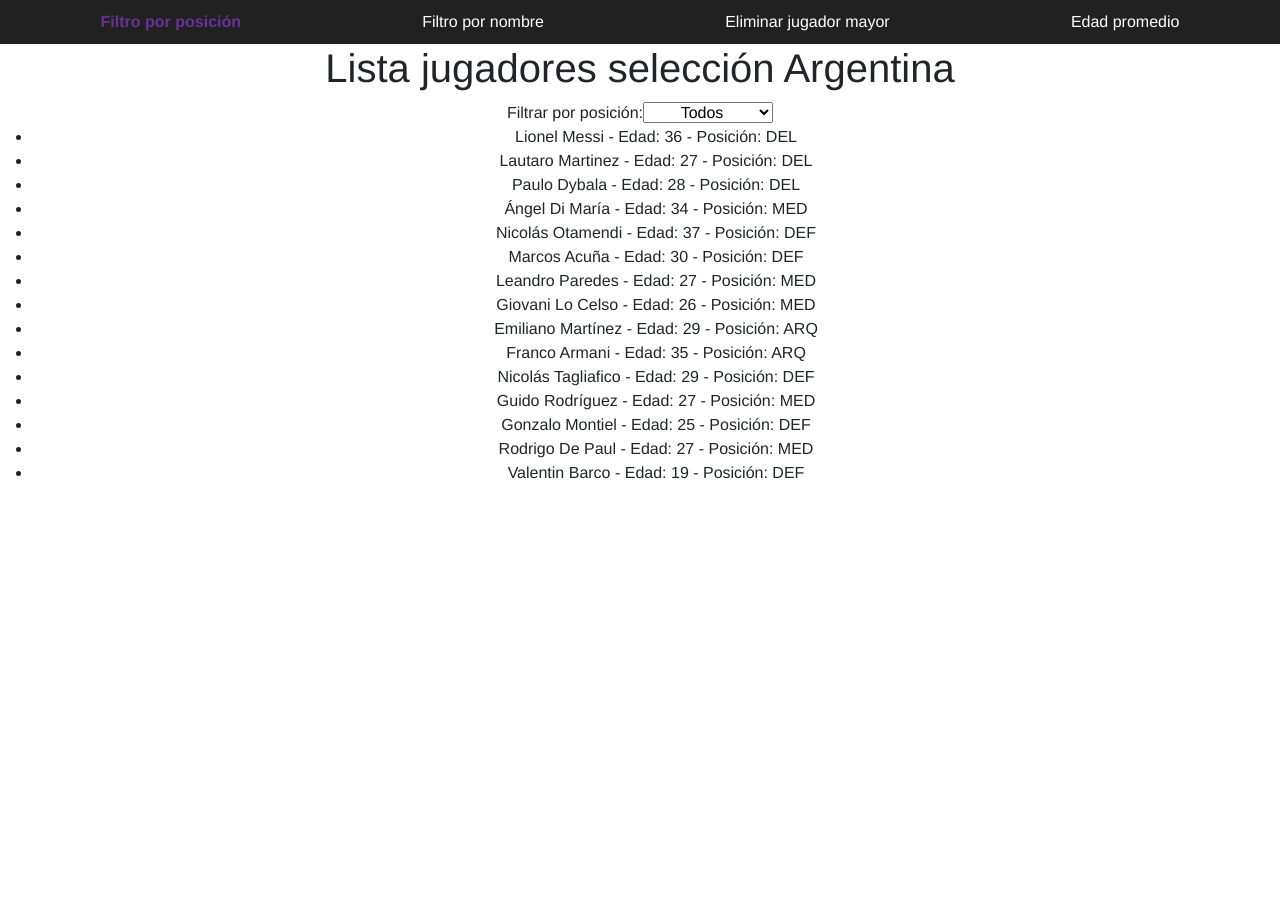
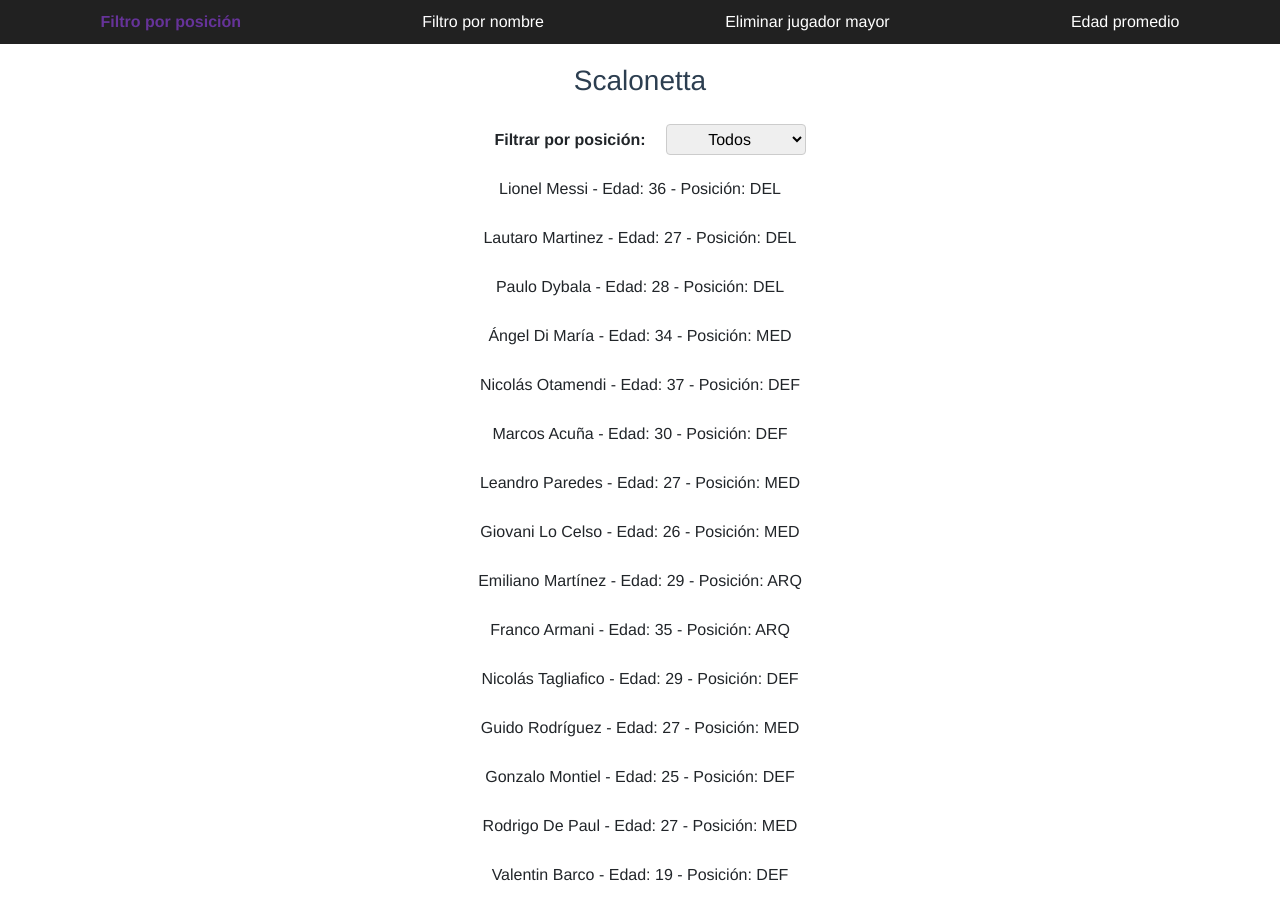
Before and after one commit to JenniArabel/angularExercises, an Angular app in the folder angular-exercises/: page / in a window 1280 px wide. Before the commit the page ends 800 px from the top, so only its background shows below. Built offline with nearby package versions, Linux system fonts and the light colour scheme.

Commit message:
Add styles to jugadores component

```diff
--- /dev/null
+++ b/angular-exercises/src/app/pages/jugadores/jugadores.component.css
@@ -0,0 +1,28 @@
+h2{
+  color: #2c3e50;
+  font-size: 28px;
+  margin: 20px 0;
+}
+
+label{
+  font-weight: bold;
+  margin: 10px 20px;
+}
+
+select{
+  padding: 5px;
+  font-size: 16px;
+  border-radius: 4px;
+  border: 1px solid #ccc;
+}
+
+ul{
+  list-style-type: none;
+  padding: 0;
+}
+
+li{
+  margin: 5px 0;
+  padding: 10px;
+  border-radius: 4px;
+}
--- a/angular-exercises/src/app/pages/jugadores/jugadores.component.html
+++ b/angular-exercises/src/app/pages/jugadores/jugadores.component.html
@@ -1,4 +1,4 @@
-<h1>Lista jugadores selección Argentina</h1>
+<h2> Scalonetta </h2>
 
 <label for="posicion">Filtrar por posición:</label>
 
--- a/angular-exercises/src/app/pages/jugadores/jugadores.component.ts
+++ b/angular-exercises/src/app/pages/jugadores/jugadores.component.ts
@@ -4,6 +4,7 @@ import { Component } from '@angular/core';
 @Component({
   selector: 'app-jugadores',
   templateUrl: './jugadores.component.html',
+  styleUrls: ['./jugadores.component.css'],
 })
 export class JugadoresComponent {
   posicionSeleccionada: string = '';
```
